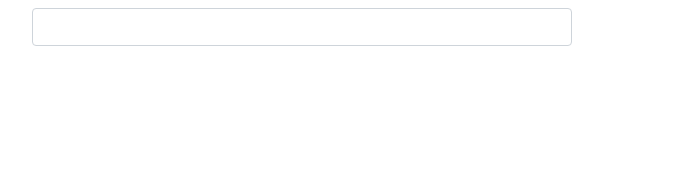
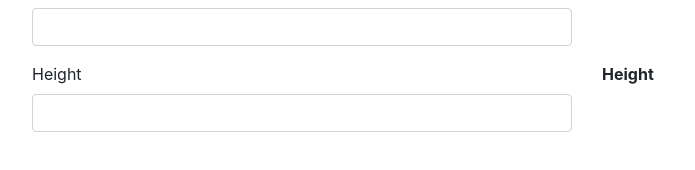
Before and after one commit to aliChavoshi/pipes, an Angular app: page / in a window 1280 px wide. Shown: the part 238-408 px from the top of the page, without its empty margins (53-748 px from the left). Built offline with nearby package versions, Linux system fonts and the light colour scheme.

Commit message:
Formatting Numbers

```diff
--- a/src/app/app.component.html
+++ b/src/app/app.component.html
@@ -22,7 +22,7 @@
         <div class="col">
             <label><b>Date</b></label>
             <div>
-                {{ date | date : "MMMM d, y" }}
+                {{ date | date : "fullDate" }}
             </div>
         </div>
     </div>
@@ -35,7 +35,20 @@
         <div class="col">
             <label><b>Amount</b></label>
             <div>
-                {{ amount | currency }}
+                {{ amount | currency : 'JPY' :'symbol':'4.2-2'}}
+            </div>
+        </div>
+    </div>
+    <div class="row">
+        <div class="form-group col">
+            <label>Height</label>
+            <input type="number" class="form-control" (input)="onHeightChange($event.target.value)" />
+        </div>
+
+        <div class="col">
+            <label><b>Height</b></label>
+            <div>
+                {{ height | number: '1.0-3' }}
             </div>
         </div>
     </div>
--- a/src/app/app.component.ts
+++ b/src/app/app.component.ts
@@ -9,6 +9,11 @@ export class AppComponent {
   name : string;
   date:string;
   amount : number;
+  height:number;
+
+  onHeightChange(value:string){
+    this.height = parseFloat(value);
+  }
 
   onNameChange(value : string){
     this.name=value;
```
